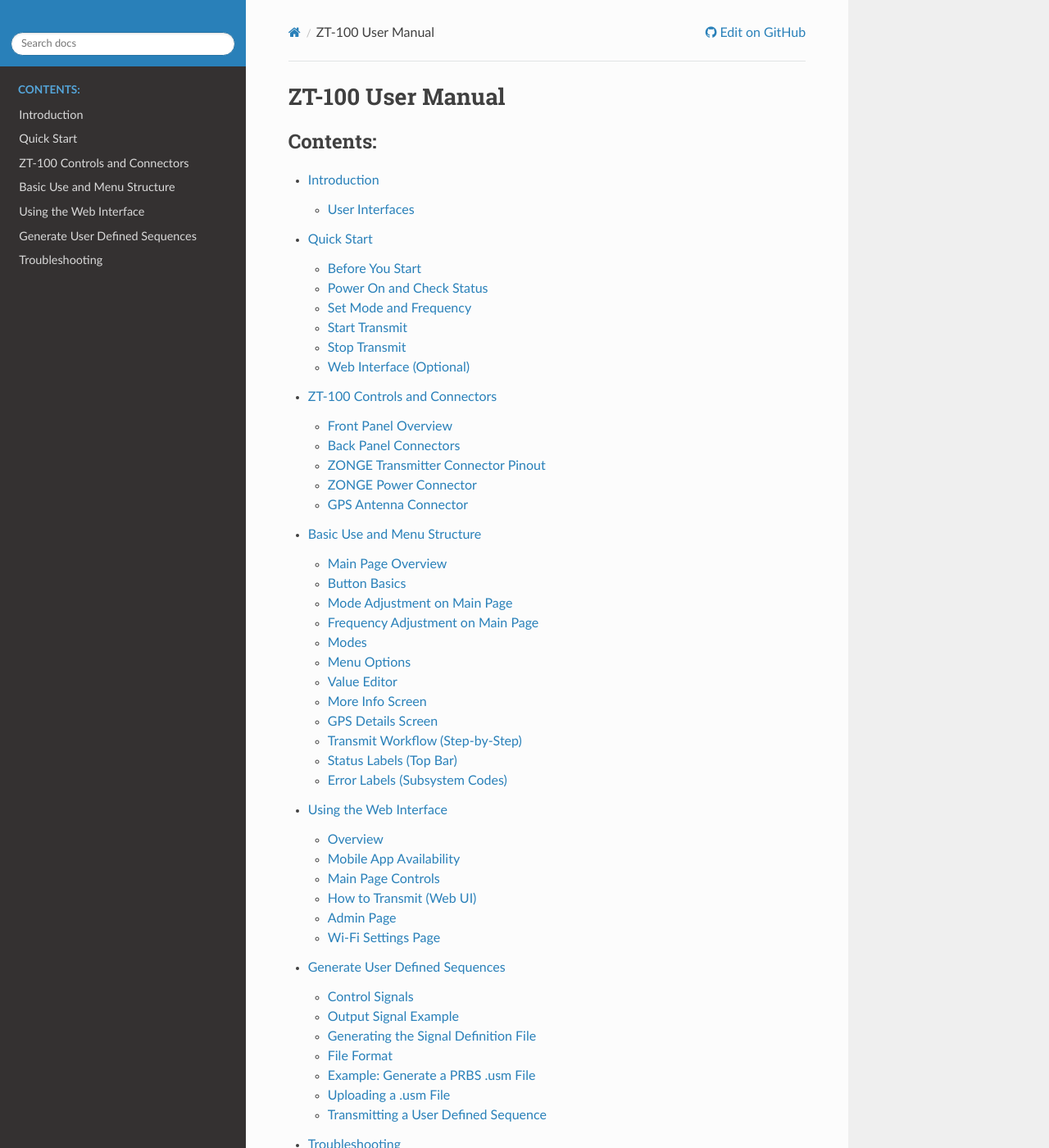
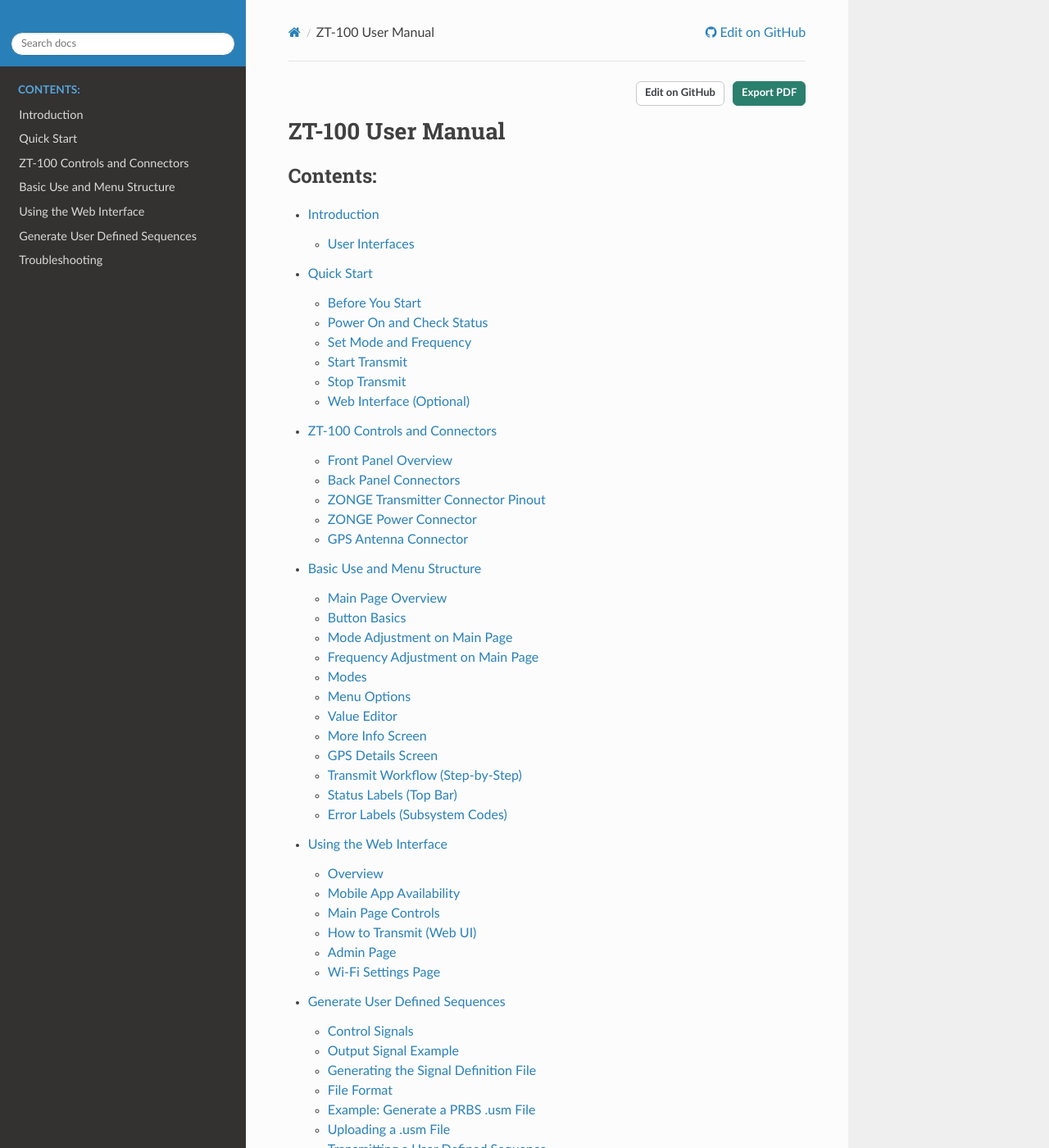
Before and after one commit to ZONGE-International/ZT-100_User_Manual, a Sphinx documentation site: the page built from source/index.rst, in a window 1280 px wide and 1400 px high. Shown: the whole window at 82% size. Built offline with Sphinx 7.4.7 and the Read the Docs theme 3.1.0, drawn with Linux system fonts in a browser that asks for light colours.

Commit message:
Enhance Sphinx documentation build process and layout
- Updated deploy.yml to upgrade pip and install dependencies.
- Modified Makefile to add 'html-with-pdf' target for generating HTML and PDF documentation.
- Expanded custom.css with new styles for page actions and links.
- Added pdf_download_path to conf.py for PDF download link.
- Created layout.html template for consistent page actions including PDF export.

```diff
--- a/source/_static/custom.css
+++ b/source/_static/custom.css
@@ -2,3 +2,43 @@
 .wy-nav-content {
 max-width: 75% !important;
 }
+.zt-page-actions {
+  display: flex;
+  justify-content: flex-end;
+  gap: 10px;
+  margin: 8px 0 12px;
+}
+
+.zt-action-link {
+  display: inline-block;
+  border: 1px solid #c7c9cb;
+  border-radius: 6px;
+  padding: 6px 10px;
+  font-size: 13px;
+  font-weight: 600;
+  text-decoration: none;
+  color: #3b3f44;
+  background: #ffffff;
+}
+
+.zt-action-link:hover {
+  border-color: #9ea3a8;
+}
+
+.zt-action-link-primary {
+  color: #ffffff;
+  background: #2b7f6d;
+  border-color: #2b7f6d;
+}
+
+.zt-action-link-primary:hover {
+  background: #266f5f;
+  border-color: #266f5f;
+}
+
+@media (max-width: 767px) {
+  .zt-page-actions {
+    justify-content: flex-start;
+    flex-wrap: wrap;
+  }
+}
--- /dev/null
+++ b/source/_templates/layout.html
@@ -0,0 +1,9 @@
+{% extends "!layout.html" %}
+
+{% block document %}
+<div class="zt-page-actions" role="navigation" aria-label="Page actions">
+  <a class="zt-action-link" href="https://github.com/{{ github_user }}/{{ github_repo }}/edit/{{ github_version }}{{ pagename }}{{ suffix }}">Edit on GitHub</a>
+  <a class="zt-action-link zt-action-link-primary" href="{{ pathto(pdf_download_path, 1) }}" download>Export PDF</a>
+</div>
+{{ super() }}
+{% endblock %}
--- a/source/conf.py
+++ b/source/conf.py
@@ -49,4 +49,5 @@
   'github_user': 'ZONGE-International',
   'github_repo': 'ZT-100_User_Manual',
   'github_version': 'main/source/',
+  'pdf_download_path': '_static/ZT-100_User_Manual.pdf',
 }
```
Also changed, not shown: 2 other files.
